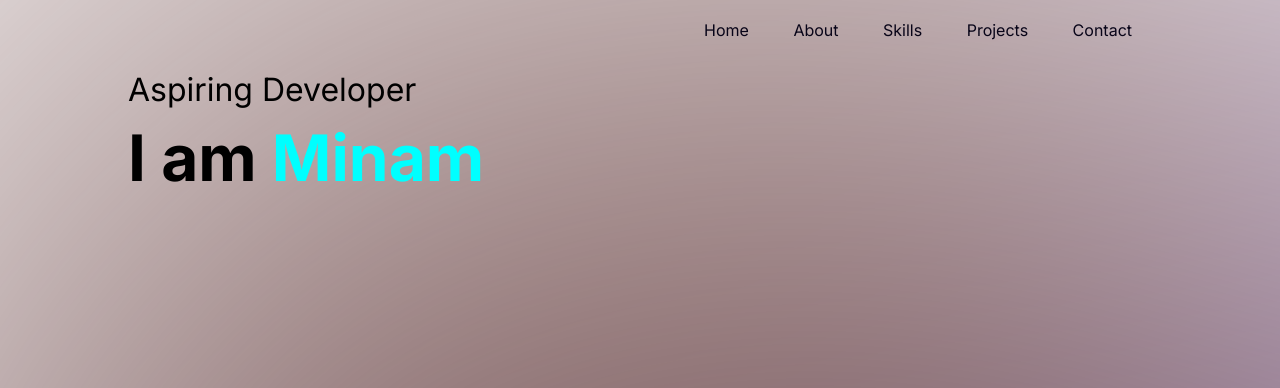
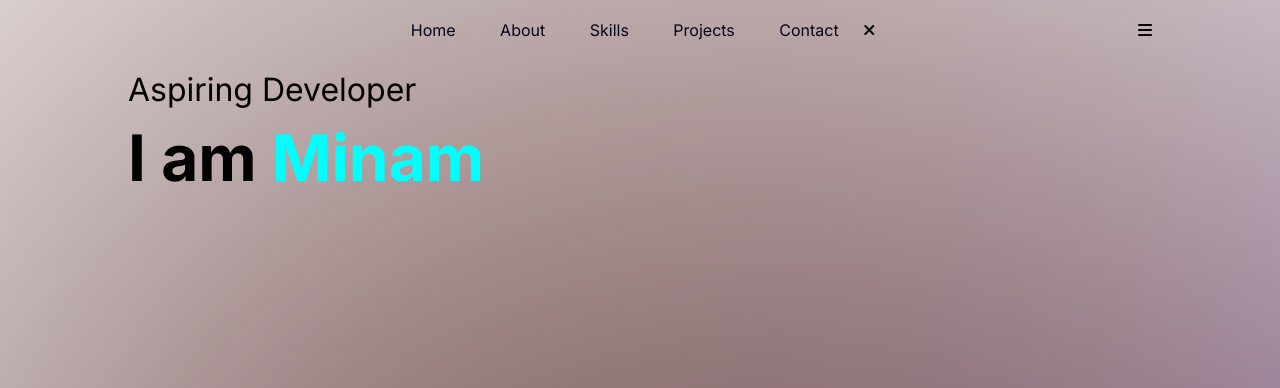
Before and after one commit to minst13/portfolio, a plain HTML site: page index.html in a window 1280 px wide. Shown: the top 388 px of the page. Drawn offline with Linux system fonts and the light colour scheme.

Commit message:
Update index.html

```diff
--- a/index.html
+++ b/index.html
@@ -21,13 +21,15 @@
             <h1>Minam</h1>
             <nav>
                 <img src="" alt="">
-                <ul>
+                <ul id="sideBar">
                     <li><a href="#header">Home</a></li>
                     <li><a href="#about">About</a></li>
                     <li><a href="#skills">Skills</a></li>
                     <li><a href="#projects">Projects</a></li>
                     <li><a href="#contact">Contact</a></li>
+                    <i class="fa-solid fa-xmark"></i>
                 </ul>
+                <i class="fa-solid fa-bars"></i>
             </nav>
             <div class="headerTxt">
                 <p>Aspiring Developer</p>
```
